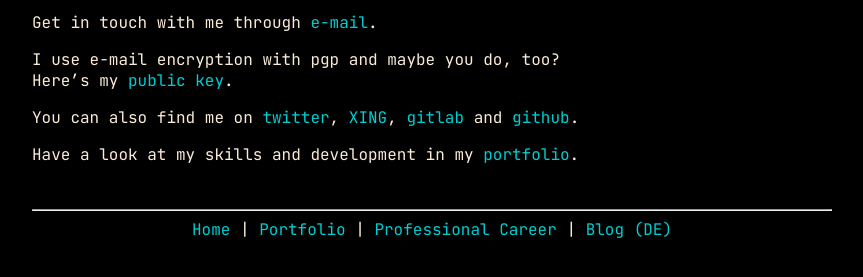
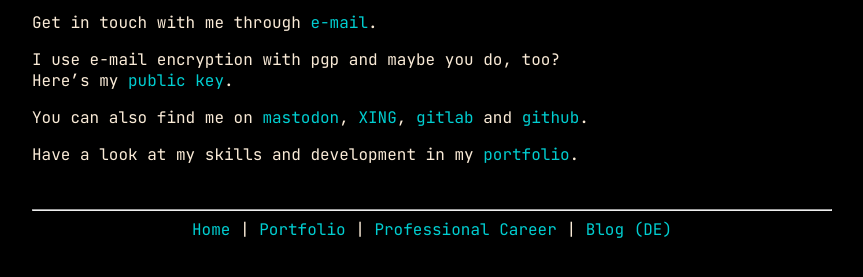
Before and after one commit to mhoellner/mhoellner.github.io, a Jekyll site: the page built from index.md, in a window 1280 px wide. Shown: the part 195-472 px from the top of the page, without its empty margins (208-1071 px from the left). Built offline with Jekyll 4.4.1, drawn with Linux system fonts in a browser that asks for light colours.

Commit message:
replace twitter with mastodon and use kramdown link syntax

```diff
--- a/_config.yml
+++ b/_config.yml
@@ -18,7 +18,8 @@ email: milan.hoellner@posteo.de
 description: >- # this means to ignore newlines until "baseurl:"
 baseurl: "" # the subpath of your site, e.g. /blog
 url: "" # the base hostname & protocol for your site, e.g. http://example.com
-twitter_username: L1NU5_
+mastodon_username: l1nu5_
+mastodon_server: mastodon.online
 github_username:  mhoellner
 gitlab_username: mhoellner
 xing_username: Milan_Hoellner
--- a/index.md
+++ b/index.md
@@ -8,15 +8,15 @@ title: Milan Höllner
 
 # Hi, my name is Milan and<br /> I'm a backend developer<br /> based in Berlin
 
-Get in touch with me through <a href="mailto:milan.hoellner@posteo.de">e-mail</a>.
+Get in touch with me through [e-mail](mailto:milan.hoellner@posteo.de).
 
 I use e-mail encryption with pgp and maybe you do, too?<br />
-Here's my <a href="https://keys.openpgp.org/search?q=milan.hoellner@posteo.de" target="_blank">public key</a>.
+Here's my [public key](https://keys.openpgp.org/search?q=milan.hoellner@posteo.de){:target="_blank"}.
 
 You can also find me on
-<a href="https://twitter.com/{{ site.twitter_username | cgi_escape | escape }}" target="_blank" title="@{{ site.twitter_username | escape }} on Twitter">twitter</a>,
-<a href="https://www.xing.com/profile/{{ site.xing_username | cgi_escape | escape }}" target="_blank" title="@{{ site.xing_username | escape }} on XING">XING</a>,
-<a href="https://gitlab.com/{{ site.gitlab_username | cgi_escape | escape }}" target="_blank" title="@{{ site.gitlab_username | escape }} on Gitlab">gitlab</a> and
-<a href="https://github.com/{{ site.github_username | cgi_escape | escape }}" target="_blank" title="@{{ site.github_username | escape }} on Github">github</a>.
+[mastodon](https://{{ site.mastodon_server | cgi_escape | escape }}/@{{ site.mastodon_username | cgi_escape | escape }} "@{{ site.mastodon_username | escape }} on {{ site.mastodon_server | escape }}"){:target="_blank"}{:rel="me"},
+[XING](https://www.xing.com/profile/{{ site.xing_username | cgi_escape | escape }} "{{ site.xing_username | escape }} on XING"){:target="_blank"},
+[gitlab](https://gitlab.com/{{ site.gitlab_username | cgi_escape | escape }} "@{{ site.gitlab_username | escape }} on GitLab"){:target="_blank"} and
+[github](https://github.com/{{ site.github_username | cgi_escape | escape }} "@{{ site.github_username | escape }} on GitHub"){:target="_blank"}.
 
 Have a look at my skills and development in my [portfolio](/portfolio).
```
